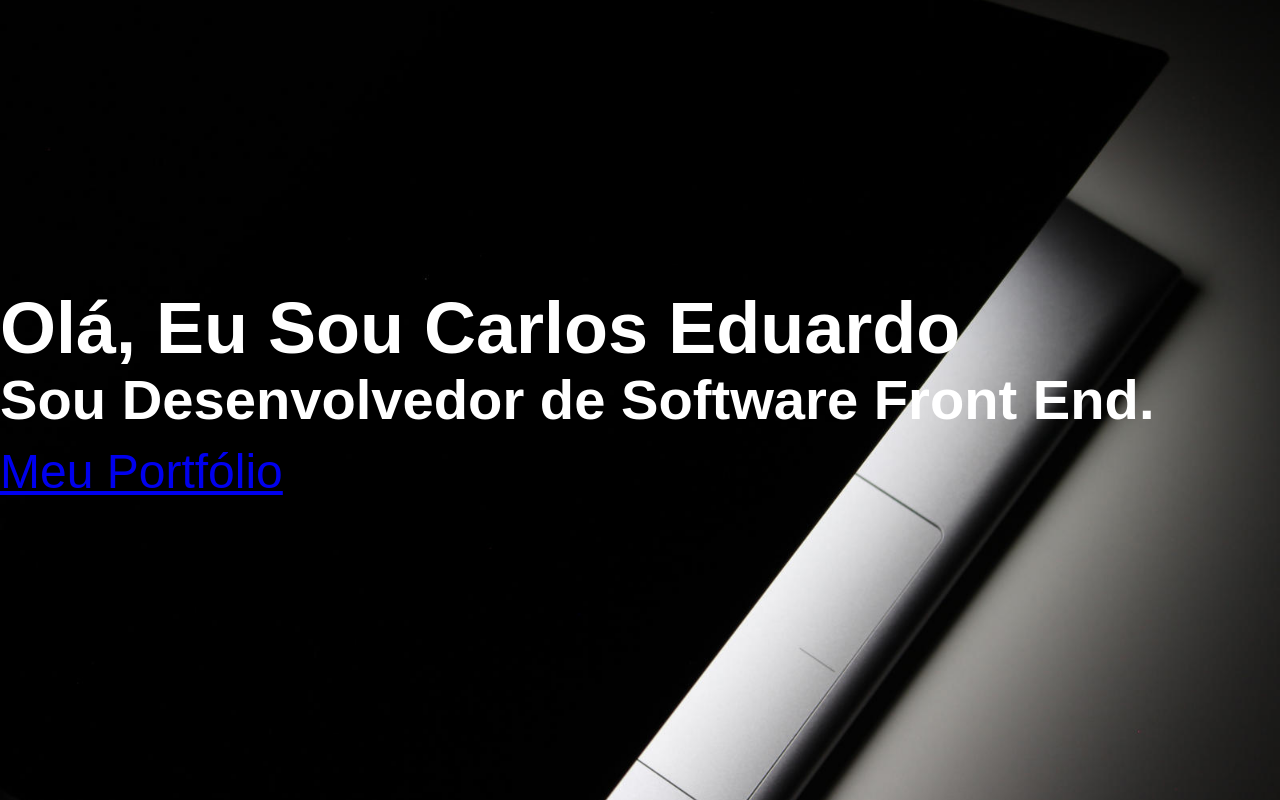
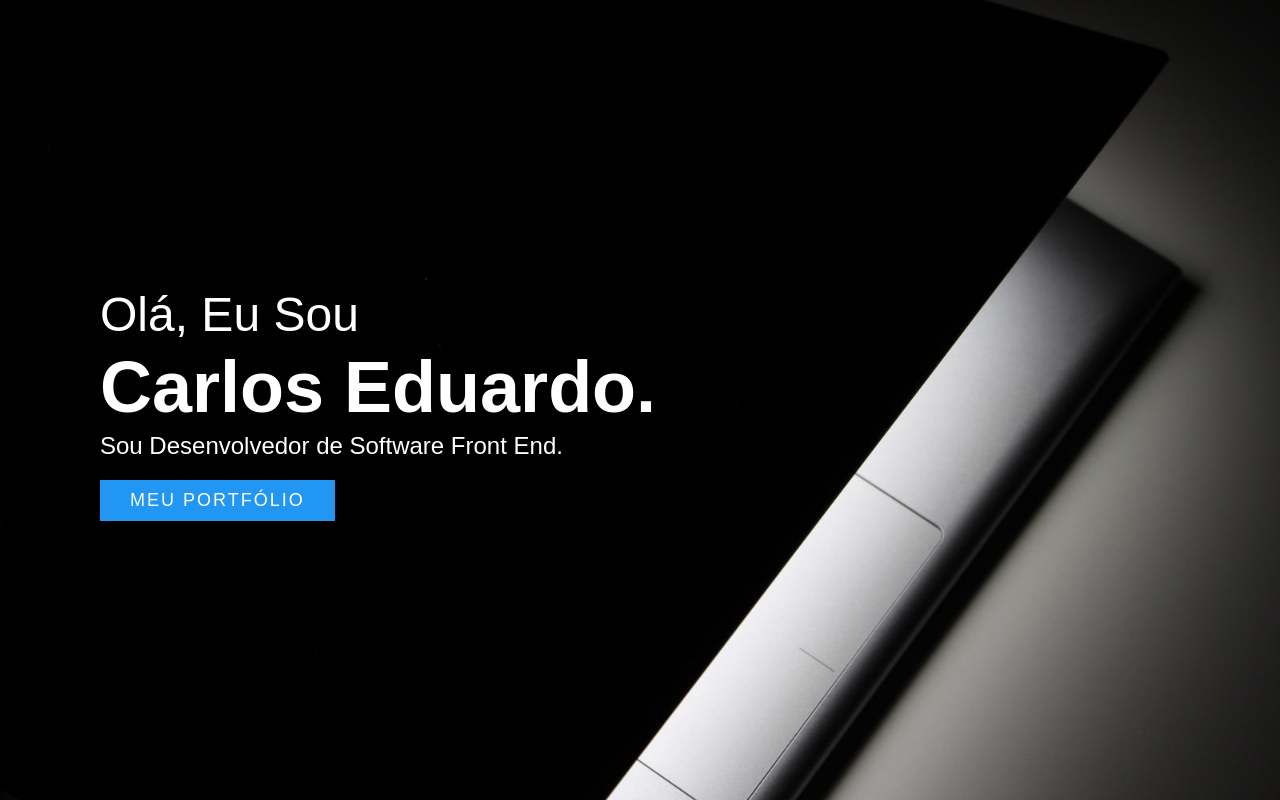
Before and after one commit to CarlosEduardo2021/SitePort, a plain HTML site: page index.html in a window 1280 px wide. Drawn offline with Linux system fonts and the light colour scheme.

Commit message:
Trabalhando Pg inicial

```diff
--- a/index.html
+++ b/index.html
@@ -5,15 +5,15 @@
     <meta http-equiv="X-UA-Compatible" content="IE=edge">
     <meta name="viewport" content="width=device-width, initial-scale=1.0">
     <link rel="shortcut icon" href="images/favicon.ico" type="image/x-icon">
+    <title>CES</title>
     <link rel="stylesheet" href="style.css">
-    <title>CES</title>
 </head>
 <body>
-    <section class="banner" id="banner">
-        <div class="content">
-            <h2>Olá, Eu Sou Carlos Eduardo</h2>
+    <section class="banner" >
+        <div class="textBx">
+            <h2>Olá, Eu Sou <br><span>Carlos Eduardo.</span></h2>
             <h3>Sou Desenvolvedor de Software Front End.</h3>
-            <a href="#">Meu Portfólio</a>
+            <a href="#" class="btn">Meu Portfólio</a>
         </div>
     </section>
 </body>
--- a/style.css
+++ b/style.css
@@ -8,27 +8,25 @@
     font-family: 'Poppins', sans-serif;
 }
 
-p
+section
 {
-    font-weight: 300;
-    color: #111;
+    padding: 100px;
 }
 
 .banner
 {
     position: relative;
-    width: 100%;
     min-height: 100vh;
+    background: url(images/bg.jpg);
+    background-size: cover;
+    background-position: right;
     display: flex;
     justify-content: space-between;
     align-items:center;
-    background: url(images/bg.jpg);
-    background-size: cover;
-    background-position: right;
 
 }
 
-.banner
+.banner h2
 {
     font-size: 3em;
     color: #fff;
@@ -36,3 +34,32 @@ p
     line-height: 1.5em;
 
 }
+
+.banner h2 span
+{
+    font-size: 1.5em;
+    font-weight: 700;
+}
+
+.banner h3
+{
+    font-size: 1.5em;
+    color: #fff;
+    font-weight: 500;
+}
+
+.btn
+{
+    position: relative;
+    background-color: #2196f3;
+    display: inline-block;
+    color: #fff;
+    margin-top: 20px;
+    padding: 10px 30px;
+    font-size: 18px;
+    text-transform: uppercase;
+    text-decoration: none;
+    letter-spacing: 2px;
+    font-weight: 500;
+}
+/* 6:11*/
```
